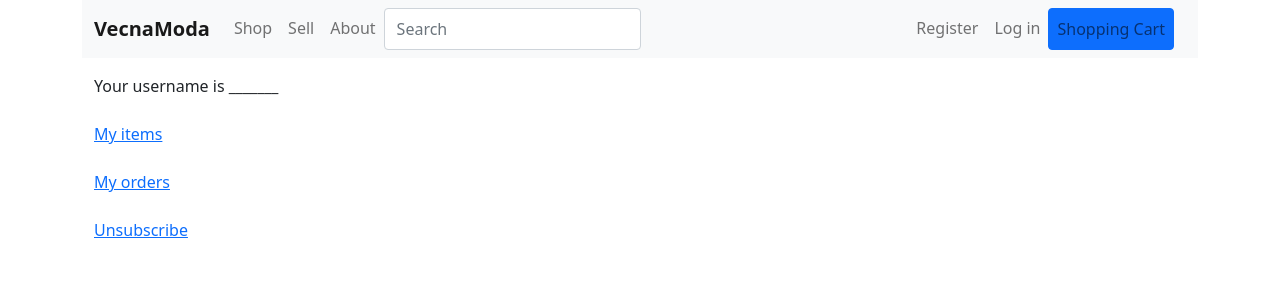
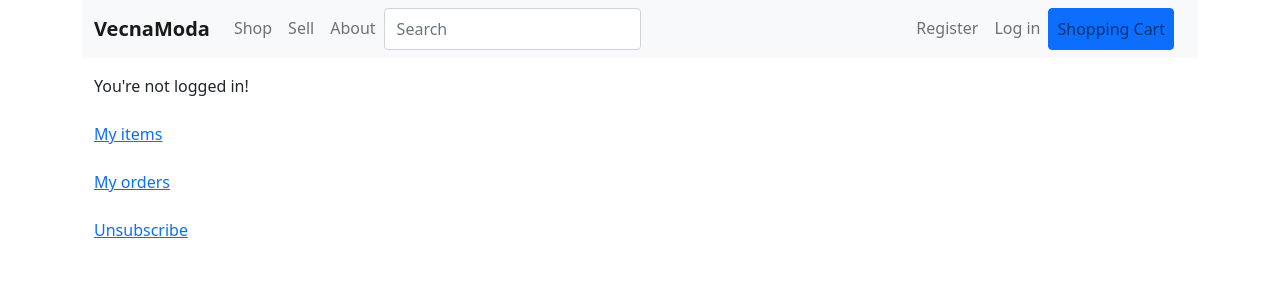
Before and after one commit to irinakrsteva/vecnamoda, a React (Create React App) app in the folder vecnamoda-react/: page /account in a window 1280 px wide. Shown: the top 300 px of the page. Built offline with nearby package versions, Linux system fonts and the light colour scheme.

Commit message:
Fix authentication http requests & authentication context

```diff
--- a/vecnamoda-react/src/components/Account/Account.js
+++ b/vecnamoda-react/src/components/Account/Account.js
@@ -1,12 +1,21 @@
-import React from "react";
+import React, {useContext} from "react";
 import {Link} from "react-router-dom";
 import {Container} from "react-bootstrap";
+import {AuthContext} from "../../context/AuthContext";
+
+// logs out randomly without any logout call ?
 
 function Account() {
 
+    const auth = useContext(AuthContext);
+
     return (
         <Container className="mt-3">
-            Your username is _______
+            {
+                auth.isAuthenticated
+                ? "Your username is " + auth.loggedInUser.username
+                : "You're not logged in!"
+            }
             <br/>
             <br/>
             <Link to="myitems">My items</Link>
@@ -18,7 +27,6 @@ function Account() {
             <a href="#">Unsubscribe</a>
         </Container>
     );
-
 }
 
 export default Account;
--- a/vecnamoda-react/src/components/AddArticle/AddArticle.js
+++ b/vecnamoda-react/src/components/AddArticle/AddArticle.js
@@ -1,17 +1,27 @@
-import React from "react";
+import React, {useContext} from "react";
 import {Link} from "react-router-dom";
 import {Container} from "react-bootstrap";
+import {AuthContext} from "../../context/AuthContext";
 //ONLY FOR EMPLOYEES/ADMINS
 
 
-function AddArtile() {
+function AddArticle() {
+
+    const auth = useContext(AuthContext);
 
     return (
         <Container className="mt-3">
+
+            {
+                (auth.isAuthenticated && auth.loggedInUser.role === "CUSTOMER")
+                ? console.log("You cannot add articles as customer")
+                : console.log("You can add articles")
+            }
+
             <p>Add new article...</p>
         </Container>
     );
 
 }
 
-export default AddArtile;
+export default AddArticle;
--- a/vecnamoda-react/src/components/Login/Login.js
+++ b/vecnamoda-react/src/components/Login/Login.js
@@ -3,12 +3,14 @@ import {Container, Form} from "react-bootstrap";
 import Col from "react-bootstrap/Col";
 import Row from "react-bootstrap/Row";
 import Button from "react-bootstrap/Button";
-import {Link} from "react-router-dom";
+import {Link, useNavigate} from "react-router-dom";
 import {AuthContext} from "../../context/AuthContext";
+// import axios from "axios";
 
 function Login() {
 
     let auth = useContext(AuthContext);
+    let nav = useNavigate();
 
     let [username, setUsername] = useState();
     let [password, setPassword] = useState();
@@ -20,9 +22,10 @@ function Login() {
             password: password
         };
         auth.login(user).then(() => {
-            console.log("Successfully logged in: " + username);
+            console.log("Attempted to login " + username);
+            nav("../");
         }).catch(() => {
-            console.log("Could not log in: " + username);
+            console.log("Could not attempt login " + username);
         });
     }
 
@@ -33,6 +36,16 @@ function Login() {
     let onPasswordChange = (event) => {
         setPassword(event.target.value);
     }
+
+    //
+    // let testRequest = () => {
+    //     axios.post('/login', {
+    //         username: 'testuser3',
+    //         password: 'password'
+    //     })
+    //         .then((response) => console.log(response))
+    //         .catch((error) => console.log(error));
+    // }
 
     return (
         <Container className="mt-3">
@@ -54,6 +67,11 @@ function Login() {
                     </Form>
                 </Col>
             </Row>
+
+            {/*<Button onClick={testRequest}>*/}
+            {/*    Test Request*/}
+            {/*</Button>*/}
+
         </Container>
     );
 
--- a/vecnamoda-react/src/components/Menu/Menu.js
+++ b/vecnamoda-react/src/components/Menu/Menu.js
@@ -1,5 +1,5 @@
 import React, {useContext} from "react";
-import {Link} from "react-router-dom";
+import {Link, useNavigate} from "react-router-dom";
 import Nav from "react-bootstrap/Nav"
 import Navbar from "react-bootstrap/Navbar"
 import Container from "react-bootstrap/Container";
@@ -13,6 +13,14 @@ function Menu() {
     const [cartPreviewShow, setCartPreviewShow] = React.useState(false);
 
     const auth = useContext(AuthContext);
+    const nav = useNavigate();
+
+    function onLogout() {
+        auth.logout();
+        nav("../");
+    }
+
+    let isAuthenticated = auth.isAuthenticated;
 
     return (
         <Navbar sticky="top" id="menu" bg="light" expand="lg">
@@ -40,10 +48,15 @@ function Menu() {
 
                         <Nav className="nav ms-lg-auto">
 
-                            { auth.isAuthenticated ? (
+                            { isAuthenticated ? (
+                                <>
                                 <Nav.Item>
                                     <Nav.Link as={Link} to="/account">My account</Nav.Link>
                                 </Nav.Item>
+                                <Nav.Item>
+                                    <Nav.Link as={Button} onClick={() => {onLogout()}}>Log out</Nav.Link>
+                                </Nav.Item>
+                                </>
                             ) : (
                                 <>
                                 <Nav.Item>
--- a/vecnamoda-react/src/components/ShoppingCartPreview/ShoppingCartPreview.js
+++ b/vecnamoda-react/src/components/ShoppingCartPreview/ShoppingCartPreview.js
@@ -11,7 +11,7 @@ function ShoppingCartPreview(props) {
 
     function renderArticlesInsideShoppingCartPreview() {
         let previewContent = [];
-        for (let i in cart.items) { // for ciklus korisen bidejki se koristi i
+        for (let i in cart.items) {
             previewContent.push(
                 <tr key={"cartItem" + i}>
                     <td>{i}</td>
--- a/vecnamoda-react/src/context/AuthContext.js
+++ b/vecnamoda-react/src/context/AuthContext.js
@@ -14,19 +14,19 @@ export const AuthContext = createContext(defaultValue);
 
 export const AuthProvider = ({children}) => {
 
-    let [isAuthenticated, setIsAuthenticated] = useState();
-    let [loggedInUser, setLoggedInUser] = useState();
+    let [isAuthenticated, setIsAuthenticated] = useState(false);
+    let [loggedInUser, setLoggedInUser] = useState(null);
 
     let login = async (user) => {
         return new Promise((resolve, reject) => {
             authenticateUser(user).then(response => {
-                const bearer = response.headers.authorization; // get user info from auth header from http request
-                setAccessToken(bearer); // use user info to create token for user
+                const bearer = response.headers.authorization;
+                setAccessToken(bearer);
                 setIsAuthenticated(true);
-                getAuthenticatedUser().then(userResponse => { // how do we get current this way ??? how does it work
-                    setLoggedInUser(userResponse.data);
+                getAuthenticatedUser().then(userResponse => {
+                    setLoggedInUser(userResponse.data); // UserGetDto: { email, name, username, role }
+                    console.log("Logging in user: ", userResponse.data);
                 });
-                console.log("Logged in user: " + user);
                 resolve();
             }).catch(reason => { // if login fails
                 console.log(reason);
@@ -50,4 +50,4 @@ export const AuthProvider = ({children}) => {
 
 }
 
-export const AuthConsumer = AuthContext.Consumer;
+// export const AuthConsumer = AuthContext.Consumer;
--- a/vecnamoda-react/src/service/authService.js
+++ b/vecnamoda-react/src/service/authService.js
@@ -1,6 +1,6 @@
 import axios from "./http.js";
 
-const apiUri = "/auth";
+const apiUri = "/login";
 
 export const authenticateUser = (user) => {
     return axios.post(apiUri, user, {withCredentials: true});
--- a/vecnamoda-react/src/service/http.js
+++ b/vecnamoda-react/src/service/http.js
@@ -15,7 +15,7 @@ axios.interceptors.request.use(authenticationInterceptor);
 
 const globalErrorHandler = (error) => {
 
-    if (error.response && error.response.status === 401) {
+    if (error.response && error.response.status === 401) { // Unauthorized
         clearAccessToken(); //?
     }
 
```
Also changed, not shown: vecnamoda-react/src/service/articleService.js (added, +7 -0 lines).
